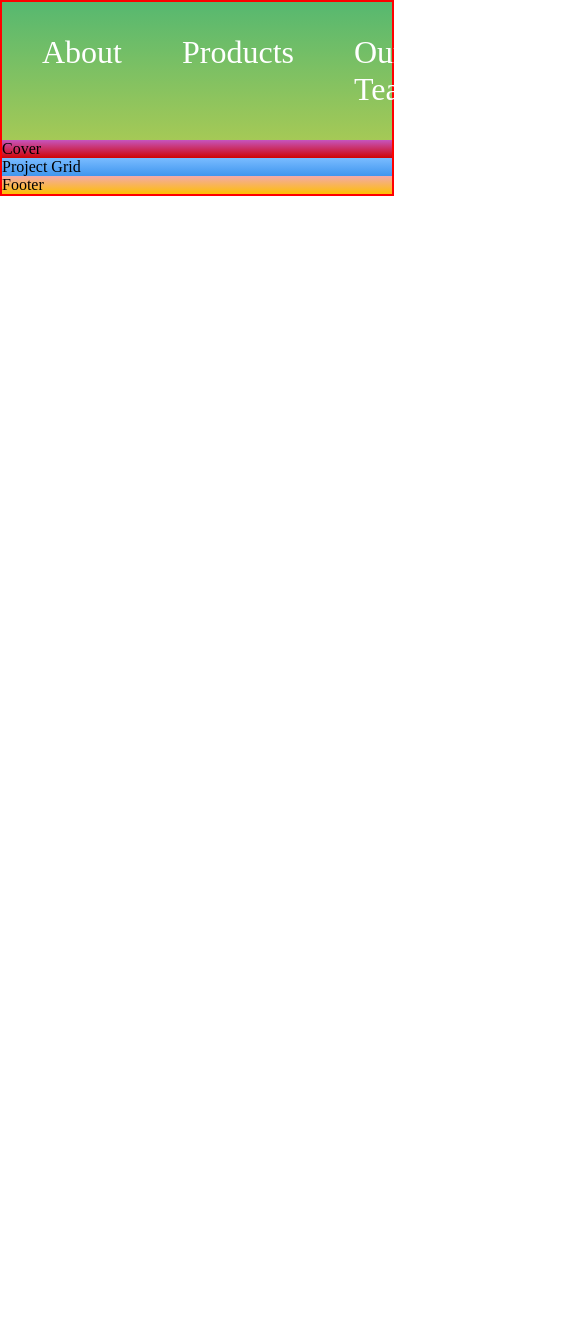
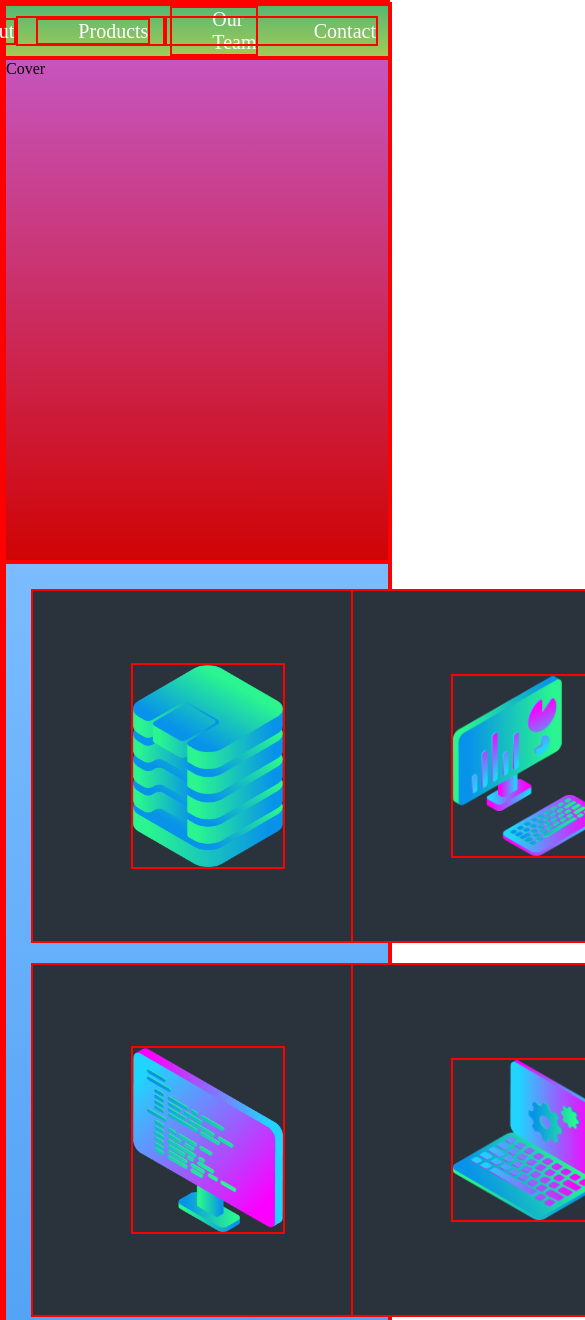
Before and after one commit to LasalleSprewell/grid-project, a plain HTML site: page index.html in a window 390 px wide. Shown: the top 1320 px of the page, 585 px wide, since content can reach past the window. Before the commit the page ends 844 px from the top, so only its background shows below. Drawn offline with Linux system fonts and the light colour scheme.

Commit message:
Currently making project grid responsive

```diff
--- a/index.html
+++ b/index.html
@@ -10,11 +10,20 @@
       <ul>About</ul>
       <ul>Products</ul>
       <ul>Our Team</ul>
-      <span class="right-of-page"><ul>Contact</ul></span>
     </div>
+    <span class="right-of-page">Contact</span>
   </nav>
   <div class="red main-section">Cover</div>
-  <div class="blue project-grid">Project Grid</div>
+  <div class="blue project-grid">
+    <div class="placeholder"><img src="img/data_storage_2_2.png" width="150px" alt=""></div>
+    <div class="placeholder"><img src="img/desktop_analytics_2.png" width="150px" alt=""></div>
+    <div class="placeholder"><img src="img/files_2.png" width="150px" alt=""></div>
+    <div class="placeholder"><img src="img/monitor_coding_2.png" width="150px" alt="" ></div>
+    <div class="placeholder"><img src="img/monitor_settings_2.png" width="150px" alt=""></div>
+    <div class="placeholder"><img src="img/server_2_2.png" width="150px" alt=""></div>
+    <div class="placeholder"><img src="img/server_3.png" width="150px" alt=""></div>
+    <div class="placeholder"><img src="img/server_safe_2.png" width="150px" alt=""></div>
+  </div>
   <footer class="yellow">Footer</footer>
 </body>
 </html>
--- a/style.css
+++ b/style.css
@@ -2,12 +2,14 @@ body {
     width: 100%;
     height: 100%;
     margin: 0;
+}
+* {
     border: 2px solid red;
 }
 .zone {
     cursor:pointer;
     color:#FFF;
-    font-size:2em;
+    font-size:20px;
     transition: all 0.3s linear;
 }
 
@@ -72,17 +74,42 @@ body {
 }
 nav {
     display: flex;
-    width: 100%;
+    height: 30px;
     margin: 0;
+    padding: 10px;
 }
 .navbar {
     display: flex;
+    flex-direction: row;
     list-style: none;
-    justify-content: start;
+    justify-content: center;
+    align-items: center;
     gap: 20px;
+    width: 40%;
 }
 .right-of-page {
     display: flex;
     justify-content: flex-end;
+    align-items: center;
+    width: 75%;
 
 }
+.main-section {
+    height: 500px;
+}
+.project-grid {
+    display: grid;
+    padding: 25px;
+    grid-template-columns: repeat(3, minmax(300px, 1fr));
+    grid-gap: 20px;
+
+}
+.placeholder {
+    display: flex;
+    justify-content: center;
+    align-items: center;
+    background-color: #2a333b;
+    width: 300px;
+    height: 300px;
+    padding: 25px;
+}
```
